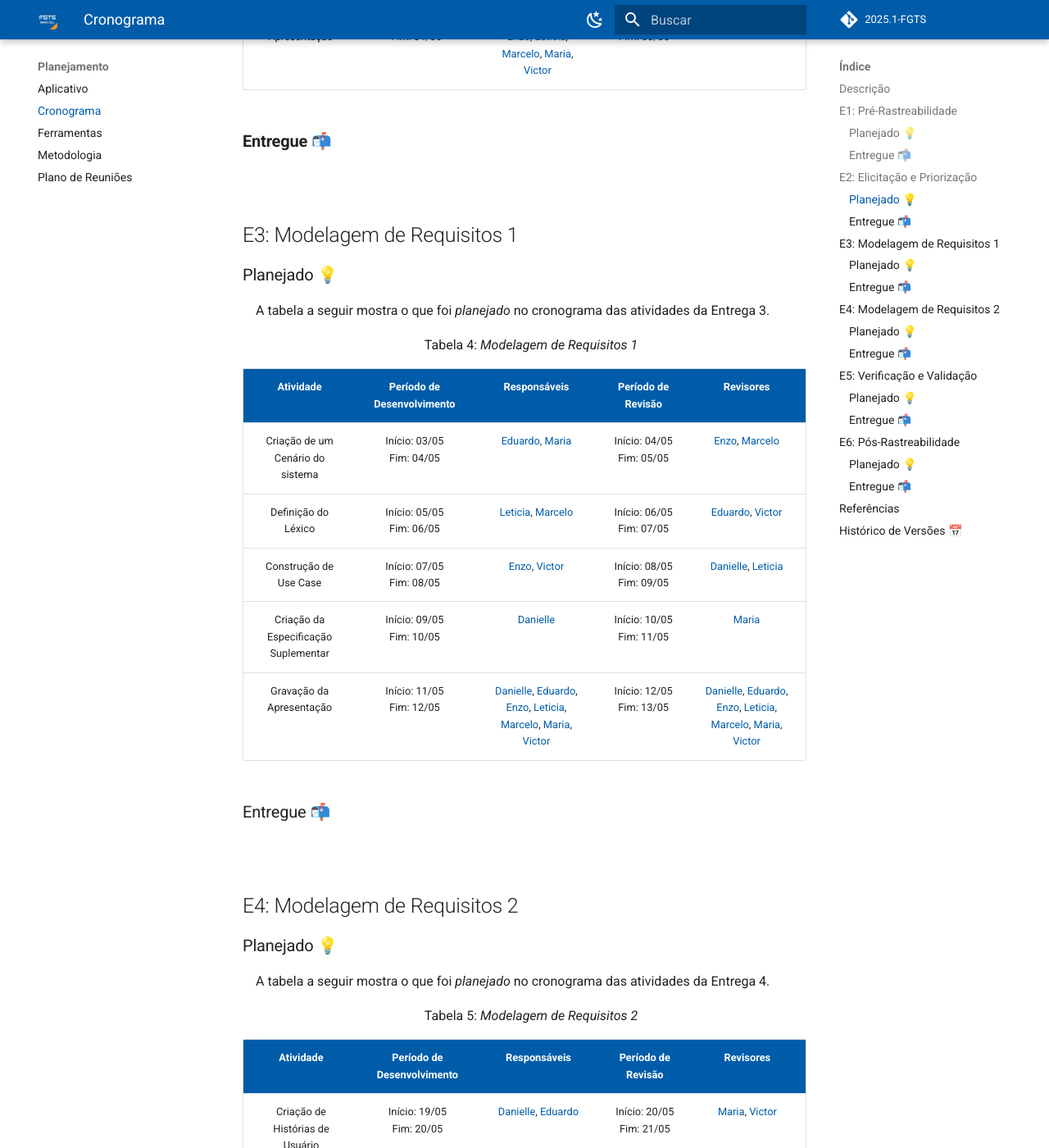
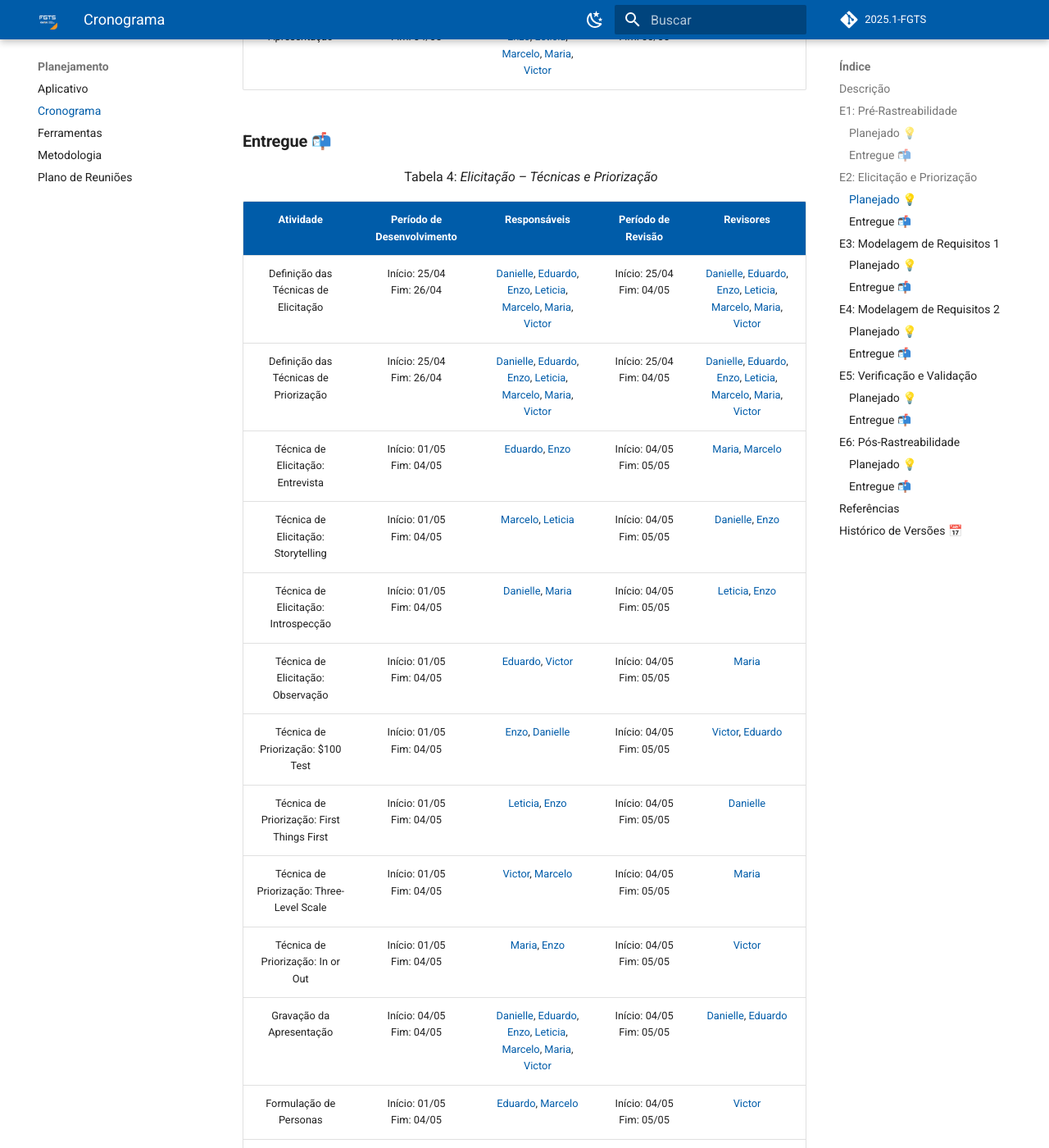
Before and after one commit to eduardodpms/REQ-FGTS, an MkDocs documentation site: the page built from docs/Planejamento/Cronograma.md, in a window 1280 px wide and 1400 px high, scrolled down 3579 px. Shown: the whole window at 82% size. Built offline with MkDocs 1.6.1 and Material for MkDocs 9.7.7, drawn with Linux system fonts in a browser that asks for light colours; comment, search, counter and statistics services are not loaded; some of the changed text lies outside the part shown.

Commit message:
update: atualizaçao de documentaçao de planejamento

```diff
--- a/docs/Planejamento/Cronograma.md
+++ b/docs/Planejamento/Cronograma.md
@@ -73,6 +73,26 @@ A tabela a seguir mostra o que foi *planejado* no cronograma das atividades da E
 
 ### **Entregue 📬**
 
+<p style="text-align: center; font-size: 16px;">Tabela 4: <i>Elicitação – Técnicas e Priorização</i></p>
+
+
+| **Atividade** | **Período de Desenvolvimento** | **Responsáveis** | **Período de Revisão** | **Revisores** |
+|:-:|:-:|:-:|:-:|:-:|
+| Definição das Técnicas de Elicitação | Início: 25/04 <br> Fim: 26/04 | [Danielle](https://github.com/danielle-soaress), [Eduardo](https://github.com/eduardodpms), [Enzo](https://github.com/EnzoEmir), [Leticia](https://github.com/Leticia-Arisa-K-Higa), [Marcelo](https://github.com/MM4k), [Maria](https://github.com/dudaa28), [Victor](https://github.com/VictorPontual) | Início: 25/04 <br> Fim: 04/05 | [Danielle](https://github.com/danielle-soaress), [Eduardo](https://github.com/eduardodpms), [Enzo](https://github.com/EnzoEmir), [Leticia](https://github.com/Leticia-Arisa-K-Higa), [Marcelo](https://github.com/MM4k), [Maria](https://github.com/dudaa28), [Victor](https://github.com/VictorPontual) |
+| Definição das Técnicas de Priorização | Início: 25/04 <br> Fim: 26/04 | [Danielle](https://github.com/danielle-soaress), [Eduardo](https://github.com/eduardodpms), [Enzo](https://github.com/EnzoEmir), [Leticia](https://github.com/Leticia-Arisa-K-Higa), [Marcelo](https://github.com/MM4k), [Maria](https://github.com/dudaa28), [Victor](https://github.com/VictorPontual) | Início: 25/04 <br> Fim: 04/05 | [Danielle](https://github.com/danielle-soaress), [Eduardo](https://github.com/eduardodpms), [Enzo](https://github.com/EnzoEmir), [Leticia](https://github.com/Leticia-Arisa-K-Higa), [Marcelo](https://github.com/MM4k), [Maria](https://github.com/dudaa28), [Victor](https://github.com/VictorPontual) |
+| Técnica de Elicitação: Entrevista | Início: 01/05 <br> Fim: 04/05 | [Eduardo](https://github.com/eduardodpms), [Enzo](https://github.com/EnzoEmir) | Início: 04/05 <br> Fim: 05/05 | [Maria](https://github.com/dudaa28), [Marcelo](https://github.com/MM4k) |
+| Técnica de Elicitação: Storytelling | Início: 01/05 <br> Fim: 04/05 | [Marcelo](https://github.com/MM4k), [Leticia](https://github.com/Leticia-Arisa-K-Higa) | Início: 04/05 <br> Fim: 05/05 | [Danielle](https://github.com/danielle-soaress), [Enzo](https://github.com/EnzoEmir)|
+| Técnica de Elicitação: Introspecção | Início: 01/05 <br> Fim: 04/05 | [Danielle](https://github.com/danielle-soaress), [Maria](https://github.com/dudaa28) | Início: 04/05 <br> Fim: 05/05 | [Leticia](https://github.com/Leticia-Arisa-K-Higa), [Enzo](https://github.com/EnzoEmir) |
+| Técnica de Elicitação: Observação | Início: 01/05 <br> Fim: 04/05 | [Eduardo](https://github.com/eduardodpms), [Victor](https://github.com/VictorPontual) | Início: 04/05 <br> Fim: 05/05 | [Maria](https://github.com/dudaa28)|
+| Técnica de Priorização: $100 Test | Início: 01/05 <br> Fim: 04/05 | [Enzo](https://github.com/EnzoEmir), [Danielle](https://github.com/danielle-soaress) | Início: 04/05 <br> Fim: 05/05 | [Victor](https://github.com/VictorPontual), [Eduardo](https://github.com/eduardodpms) |
+| Técnica de Priorização: First Things First | Início: 01/05 <br> Fim: 04/05 | [Leticia](https://github.com/Leticia-Arisa-K-Higa), [Enzo](https://github.com/EnzoEmir) | Início: 04/05 <br> Fim: 05/05 | [Danielle](https://github.com/danielle-soaress)|
+| Técnica de Priorização: Three-Level Scale | Início: 01/05 <br> Fim: 04/05 | [Victor](https://github.com/VictorPontual), [Marcelo](https://github.com/MM4k) | Início: 04/05 <br> Fim: 05/05 | [Maria](https://github.com/dudaa28)| [Leticia](https://github.com/Leticia-Arisa-K-Higa) |
+| Técnica de Priorização: In or Out | Início: 01/05 <br> Fim: 04/05 | [Maria](https://github.com/dudaa28), [Enzo](https://github.com/EnzoEmir) | Início: 04/05 <br> Fim: 05/05 | [Victor](https://github.com/VictorPontual) |
+| Gravação da Apresentação | Início: 04/05 <br> Fim: 04/05 | [Danielle](https://github.com/danielle-soaress), [Eduardo](https://github.com/eduardodpms), [Enzo](https://github.com/EnzoEmir), [Leticia](https://github.com/Leticia-Arisa-K-Higa), [Marcelo](https://github.com/MM4k), [Maria](https://github.com/dudaa28), [Victor](https://github.com/VictorPontual) | Início: 04/05 <br> Fim: 05/05 | [Danielle](https://github.com/danielle-soaress), [Eduardo](https://github.com/eduardodpms) |
+| Formulação de Personas | Início: 01/05 <br> Fim: 04/05 | [Eduardo](https://github.com/eduardodpms), [Marcelo](https://github.com/MM4k) | Início: 04/05 <br> Fim: 05/05 | [Victor](https://github.com/VictorPontual) | [Danielle](https://github.com/danielle-soaress) |
+| Formulação de Perfil de Usuário | Início: 01/05 <br> Fim: 04/05 | [Eduardo](https://github.com/eduardodpms), [Marcelo](https://github.com/MM4k) | Início: 04/05 <br> Fim: 05/05 | [Enzo](https://github.com/EnzoEmir) | [Maria](https://github.com/dudaa28) |
+
+
 <br>
 
 
@@ -83,7 +103,7 @@ A tabela a seguir mostra o que foi *planejado* no cronograma das atividades da E
 
 A tabela a seguir mostra o que foi *planejado* no cronograma das atividades da Entrega 3.
 
-<p style="text-align: center; font-size: 16px;">Tabela 4: <i>Modelagem de Requisitos 1</i></p>
+<p style="text-align: center; font-size: 16px;">Tabela 5: <i>Modelagem de Requisitos 1</i></p>
 
 | **Atividade** | **Período de Desenvolvimento** | **Responsáveis** | **Período de Revisão** | **Revisores** |
 |:-:|:-:|:-:|:-:|:-:|
@@ -107,7 +127,7 @@ A tabela a seguir mostra o que foi *planejado* no cronograma das atividades da E
 
 A tabela a seguir mostra o que foi *planejado* no cronograma das atividades da Entrega 4.
 
-<p style="text-align: center; font-size: 16px;">Tabela 5: <i>Modelagem de Requisitos 2</i></p>
+<p style="text-align: center; font-size: 16px;">Tabela 7: <i>Modelagem de Requisitos 2</i></p>
 
 | **Atividade** | **Período de Desenvolvimento** | **Responsáveis** | **Período de Revisão** | **Revisores** |
 |:-:|:-:|:-:|:-:|:-:|
@@ -130,7 +150,7 @@ A tabela a seguir mostra o que foi *planejado* no cronograma das atividades da E
 
 A tabela a seguir mostra o que foi *planejado* no cronograma das atividades da Entrega 5.
 
-<p style="text-align: center; font-size: 16px;">Tabela 6: <i>Análise de Requisitos 1: Verificação e Validação</i></p>
+<p style="text-align: center; font-size: 16px;">Tabela 9: <i>Análise de Requisitos 1: Verificação e Validação</i></p>
 
 | **Atividade** | **Período de Desenvolvimento** | **Responsáveis** | **Período de Revisão** | **Revisores** |
 |:-:|:-:|:-:|:-:|:-:|
@@ -154,7 +174,7 @@ A tabela a seguir mostra o que foi *planejado* no cronograma das atividades da E
 
 A tabela a seguir mostra o que foi *planejado* no cronograma das atividades da Entrega 6.
 
-<p style="text-align: center; font-size: 16px;">Tabela 7: <i>Planejamento do Projeto</i></p>
+<p style="text-align: center; font-size: 16px;">Tabela 11: <i>Planejamento do Projeto</i></p>
 
 | **Atividade** | **Período de Desenvolvimento** | **Responsáveis** | **Período de Revisão** | **Revisores** |
 |:-:|:-:|:-:|:-:|:-:|
@@ -191,3 +211,4 @@ A tabela a seguir mostra o que foi *planejado* no cronograma das atividades da E
 | `1.5` | 12/04/2025 | Executado do cronograma da entrega 01 | [Maria Eduarda](https://github.com/dudaa28) | [Leticia Arisa](https://github.com/Leticia-Arisa-K-Higa) |
 | `1.6` | 12/04/2025 | Adicionando referências | [Maria Eduarda](https://github.com/dudaa28) | [Enzo Emir](https://github.com/EnzoEmir) |
 | `1.7` | 02/05/2025 | Melhorando o cronograma da entrega 2 | [Enzo Emir](https://github.com/EnzoEmir) | [Maria Eduarda](https://github.com/dudaa28) |
+| `1.8` | 04/05/2025 | Cronograma da entrega 2 - Entregue | [Maria Eduarda](https://github.com/dudaa28) | [Enzo Emir](https://github.com/EnzoEmir) |
```
Also changed, not shown: docs/atas/ata_01_05.md (+1 -1 lines).
